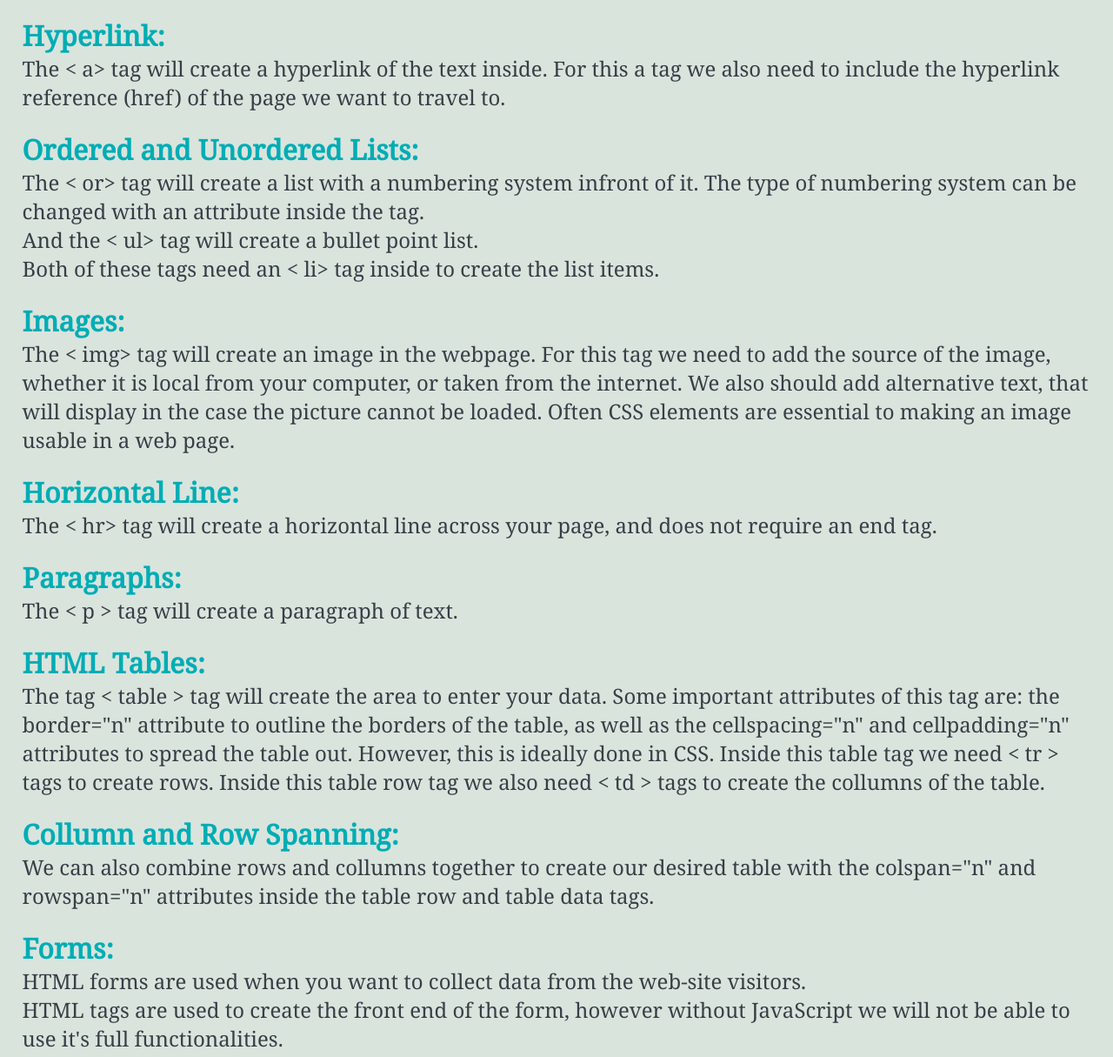
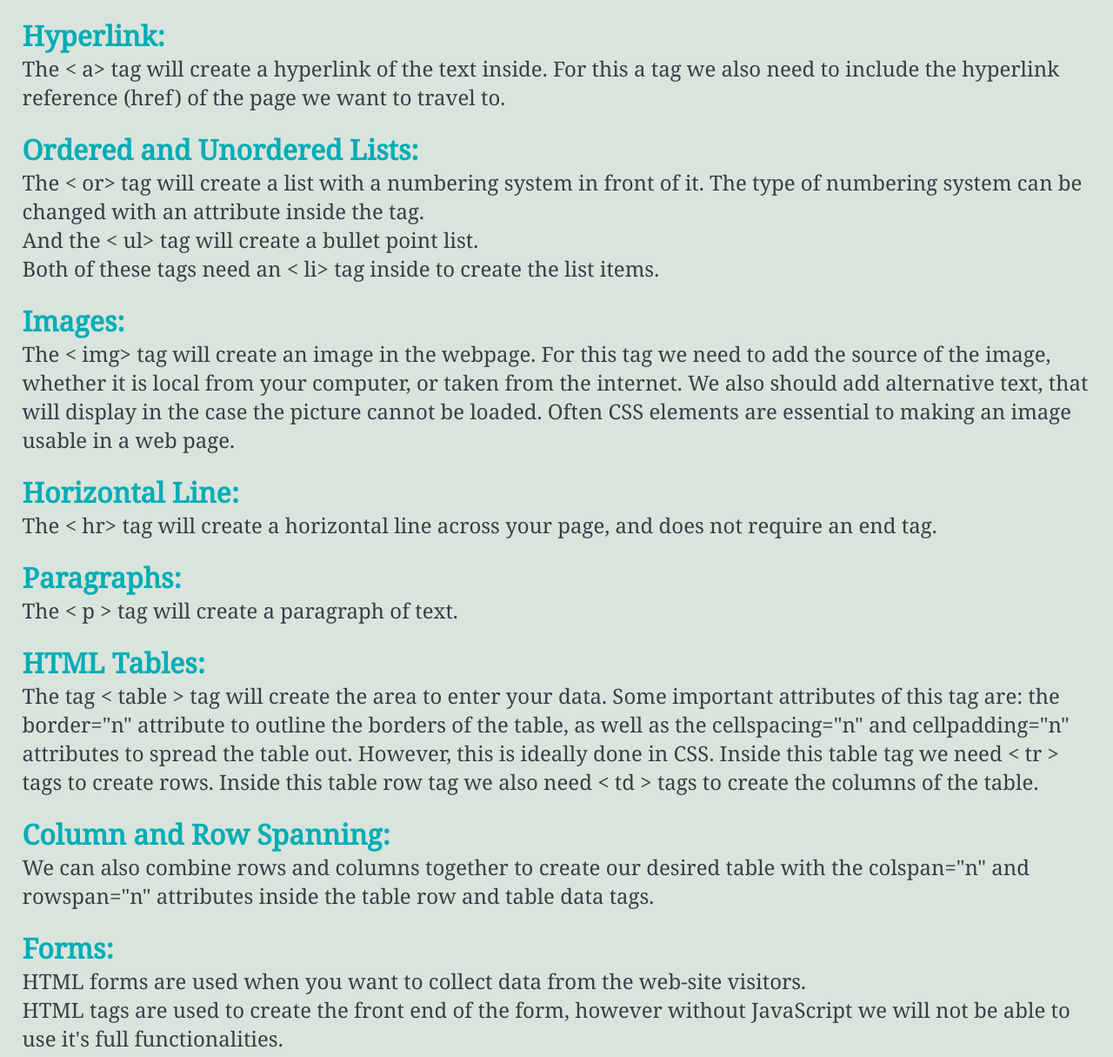
Before and after one commit to kirstenk12/Kirsten-Kristensen-Personal-Site, a plain HTML site: page HTMLKnowledge.html in a window 1280 px wide. Shown: the part 1175-2390 px from the top of the page at 87% size. Drawn offline with Linux system fonts and the light colour scheme.

Commit message:
Update HTMLKnowledge.html
spelling errors

```diff
--- a/HTMLKnowledge.html
+++ b/HTMLKnowledge.html
@@ -62,7 +62,7 @@
           to include the hyperlink reference (href) of the page we want to travel to.</p>
       <br>
       <h4>Ordered and Unordered Lists:</h4>
-      <p>The < or> tag will create a list with a numbering system infront of it. The type of
+      <p>The < or> tag will create a list with a numbering system in front of it. The type of
           numbering system can be changed with an attribute inside the tag. <br> And the < ul> tag
             will create a bullet point list. <br> Both of these tags need an < li> tag inside to create the
               list items. </p>
@@ -85,11 +85,11 @@
         of this tag are: the border="n" attribute to outline the borders of the table, as well as
         the cellspacing="n" and cellpadding="n" attributes to spread the table out. However,
         this is ideally done in CSS. Inside this table tag we need < tr > tags to create rows.
-        Inside this table row tag we also need < td > tags to create the collumns of the table.
+        Inside this table row tag we also need < td > tags to create the columns of the table.
       </p>
       <br>
-      <h4>Collumn and Row Spanning:</h4>
-      <p>We can also combine rows and collumns together to create our desired table with the
+      <h4>Column and Row Spanning:</h4>
+      <p>We can also combine rows and columns together to create our desired table with the
         colspan="n" and rowspan="n" attributes inside the table row and table data tags.</p>
         <br>
         <h4>Forms:</h4>
@@ -101,7 +101,7 @@
           We can do this by using the < label > tag. To connect the two, we use the for="" attribute
           inside the label tag, and the id="" attribute inside the input tag, and assign them the same name.
           <br> Another helpful attribute is the placeholder="" attribute. What we enter into this placeholder
-          attribute will apear in grey text before the user clicks on the input box. <br> The
+          attribute will appear in grey text before the user clicks on the input box. <br> The
           < input type="text" > tag gives us a text input box. <br> The < input type="email" > tag has automatic
           parameters that can recognize if there is not a valid email provided. <br> The < select > tag will create
           a drop down menu. inside this tag the < option > tag will create the options to click on. <br> The < textarea >
```
